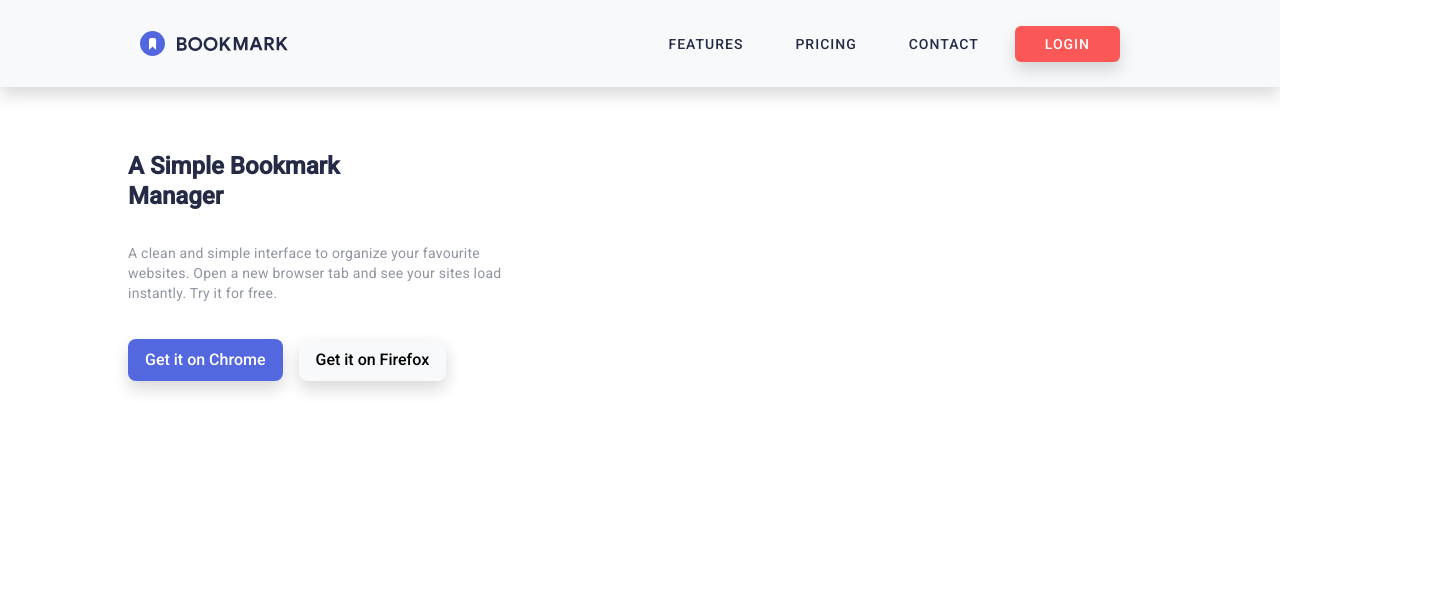
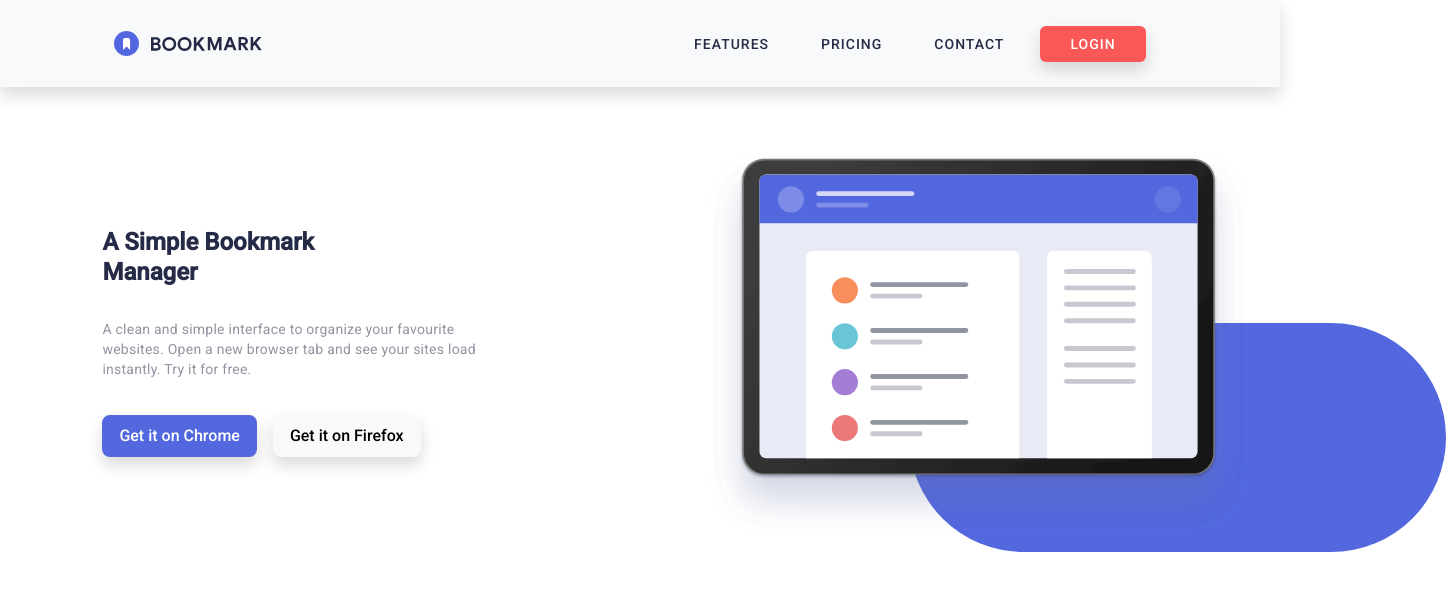
Before and after one commit to george-asiedu/Bookmark-Landing-Page, an Angular app in the folder bookmark-app/: page / in a window 1280 px wide. Shown: the top 590 px of the page, 1446 px wide, since content can reach past the window. Built offline with nearby package versions, Linux system fonts and the light colour scheme.

Commit message:
home component illustration image added

```diff
--- a/bookmark-app/src/app/home/home.component.css
+++ b/bookmark-app/src/app/home/home.component.css
@@ -24,5 +24,17 @@ p {
 }
 
 .home {
-    padding: 5% 10%;
+    padding: 5% 8%;
 }
+
+.w-50 img {
+    position: relative;
+    left: 13%;
+}
+
+.box {
+    background: hsl(231, 69%, 60%);
+    height: 60%;
+    top: 45%;
+    right: -50%;
+}
--- a/bookmark-app/src/app/home/home.component.html
+++ b/bookmark-app/src/app/home/home.component.html
@@ -1,5 +1,5 @@
-<div class="w-100 d-flex gap-5 home">
-    <div class="d-flex flex-column gap-4 w-50 ">
+<div class="w-100 d-flex gap-0 home">
+    <div class="d-flex flex-column justify-content-center gap-4 w-50 ">
         <h1 class="lh-sm fw-bold mb-2 ">
             A Simple Bookmark <br> Manager
         </h1>
@@ -14,4 +14,8 @@
         </div>
     </div>
 
+    <div class="position-relative w-50">
+        <img src="../../assets/illustration-hero.svg" class="w-100" alt="illustration-hero-image">
+        <div class="box z-n1 w-100 rounded-pill position-absolute"></div>
+    </div>
 </div>
--- a/bookmark-app/src/app/navigation/navigation.component.css
+++ b/bookmark-app/src/app/navigation/navigation.component.css
@@ -1,5 +1,5 @@
 .navbar {
-    padding: 2% 10%;
+    padding: 2% 8%;
 }
 
 .nav-item {
--- a/bookmark-app/src/styles.css
+++ b/bookmark-app/src/styles.css
@@ -1,4 +1,9 @@
 /* You can add global styles to this file, and also import other style files */
 
 html, body { height: 100%; }
-body { margin: 0; font-family: Roboto, "Helvetica Neue", sans-serif; }
+
+body {
+    margin: 0;
+    font-family: Roboto, "Helvetica Neue", sans-serif;
+    overflow-x: hidden;
+}
```
